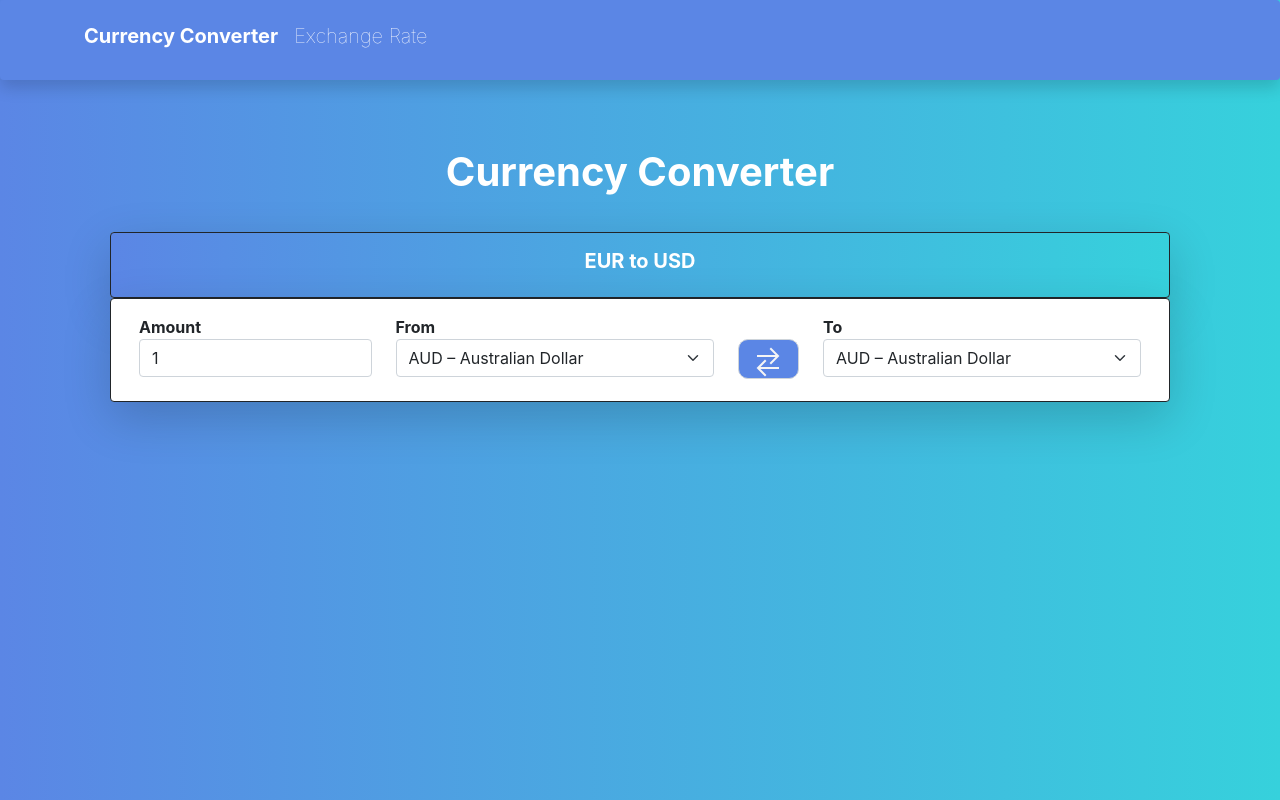
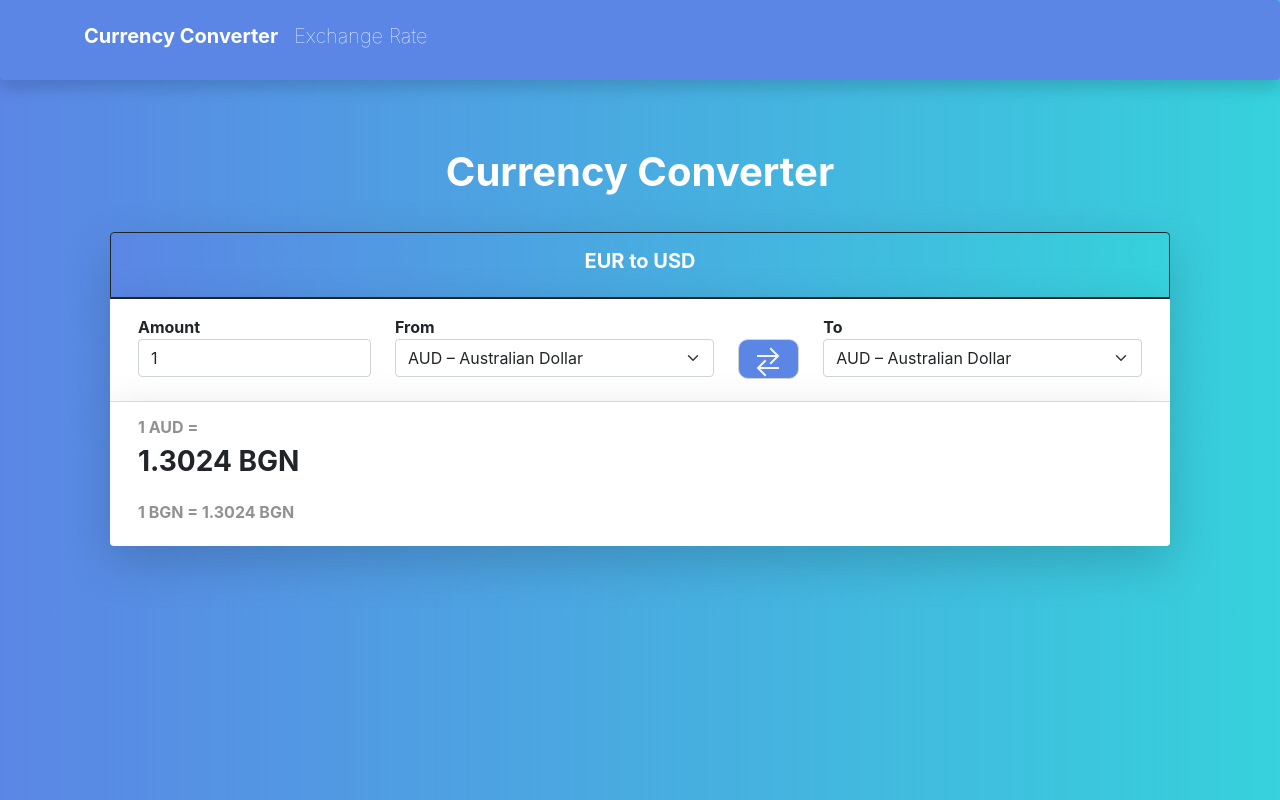
Before and after one commit to jg93pt/exchange-app, a React (Create React App) app: page / in a window 1280 px wide. Built offline with nearby package versions, Linux system fonts and the light colour scheme.

Commit message:
Main-content Currency Converter design created

```diff
--- a/src/CurrencyConverter.css
+++ b/src/CurrencyConverter.css
@@ -7,26 +7,22 @@
   .main-page-title{
     margin-top:70px;
   }
-
-  #no-sm{
-    display: none;
-  }
 }
 
 @media (min-width: 768px) {
   .main-page-title{
   margin-top: 100px;
   }
+}
 
-  #only-sm{
-    display: none;
-  }
+#title-div{
+  background: #36D1DC;
+  background: -webkit-linear-gradient(to right, #5B86E5, #36D1DC);
+  background: linear-gradient(to right, #5B86E5, #36D1DC);
+}
 
-  #title-div{
-    background: #36D1DC;
-    background: -webkit-linear-gradient(to right, #5B86E5, #36D1DC);
-    background: linear-gradient(to right, #5B86E5, #36D1DC);
-  }
+#split-content{
+  border-bottom: 1px solid #dee2e6 !important;
 }
 
 h1, .main-content-subtitle{
@@ -57,3 +53,13 @@ label{
 .desktopIcon{
   color:whitesmoke;
 }
+
+.small-currency-title{
+  opacity: 0.5;
+  font-size: medium;
+  font-weight: bold;
+}
+
+.big-currency-title{
+  font-weight: bold;
+}
--- a/src/CurrencyConverter.js
+++ b/src/CurrencyConverter.js
@@ -20,16 +20,15 @@ class Currency extends React.Component {
         </div>
         <div className='row mt-4'>
           <div className="d-flex flex-column bd-highlight mb-3">
-            <div className="container-xxl mt-1" id="no-sm">
-              <div className="row ms-1 me-1 shadow-lg p-3 bg-body rounded rounded-5 border border-1 border-dark" id="title-div">
-                <div className="col-xl-12">
+            <div className="container mt-1">
+              <div className="row ms-1 me-1 shadow-lg p-3 bg-body rounded-top border border-1 border-dark" id="title-div">
+                <div className="col-12">
                   <h5 className="text-center main-content-subtitle">EUR to USD</h5>
               </div>
         </div>
     </div>
-    <h5 className="text-center main-content-subtitle" id="only-sm">EUR to USD</h5>
     <div className="container-xxl">
-              <div className="row ms-1 me-1 shadow-lg p-3 mb-5 bg-body rounded rounded-5 border border-1 border-dark">
+              <div className="row ms-1 me-1 shadow-lg p-3 bg-body border-top border-1 border-dark" id="split-content">
                 <div className="col-lg-3">
                   <label>Amount</label>
                   <input type="number" className="form-control" min="0" defaultValue={1}/>
@@ -115,7 +114,12 @@ class Currency extends React.Component {
                 </select>
                     </div>
                 </div>
-          </div>
+                </div>
+                <div className='row ms-1 me-1 shadow-lg p-3 mb-5 bg-body rounded-bottom'>
+                  <h5 class="small-currency-title">1 AUD =</h5>
+                  <h3 class="big-currency-title mb-4">1.3024 BGN</h3>
+                  <h5 class="small-currency-title">1 BGN = 1.3024 BGN</h5>
+                </div>
       </div>
     </div>
   </div>
```
